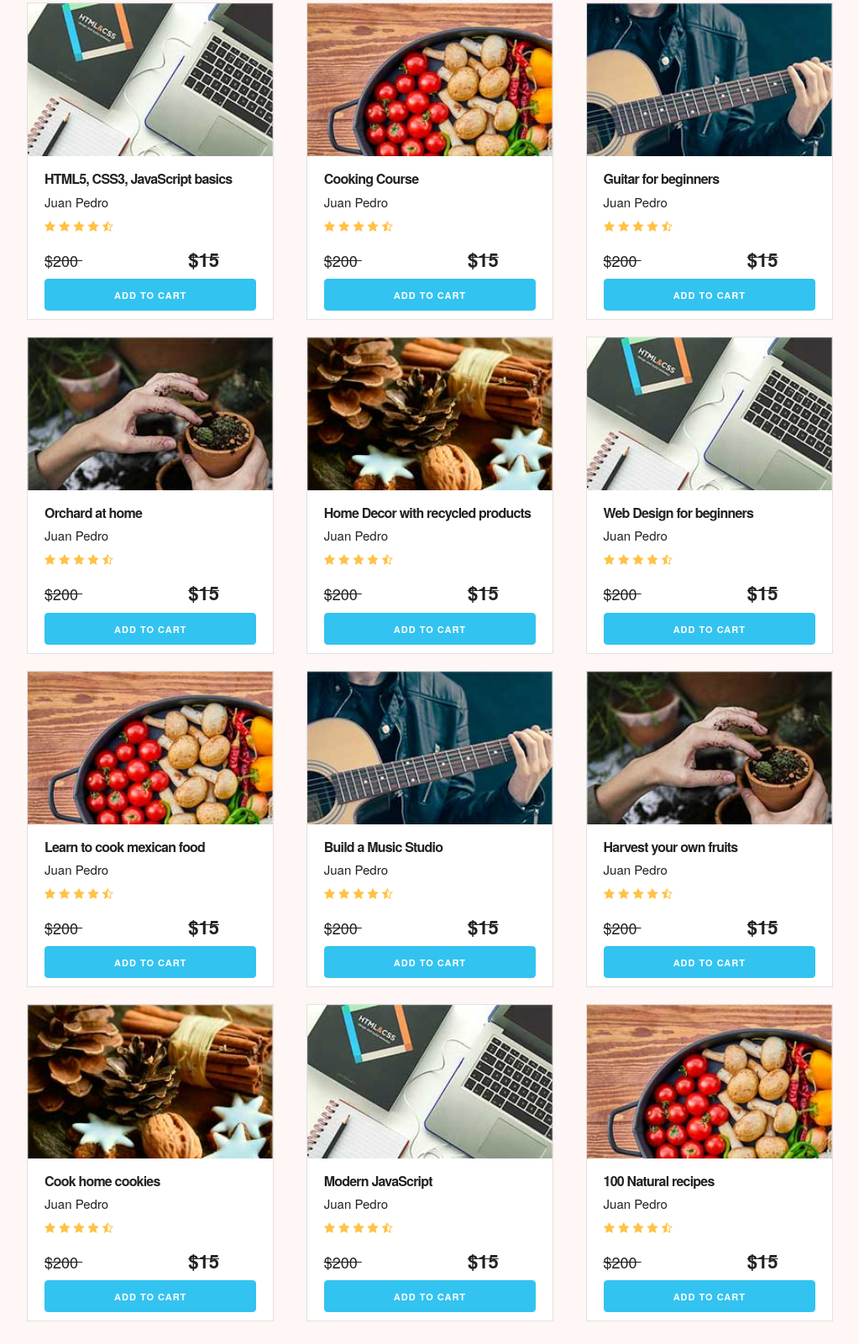
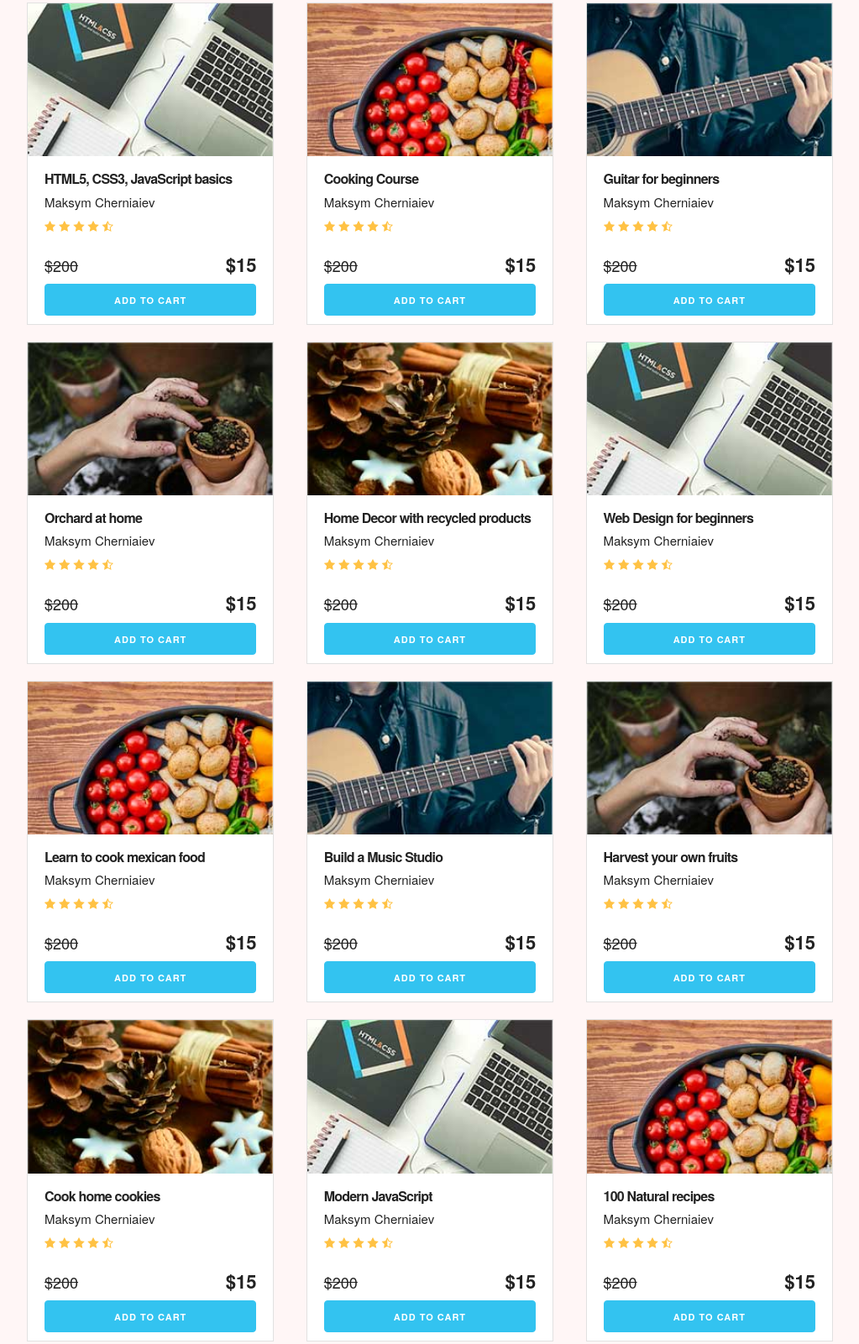
Before and after one commit to Maksym-Cherniaiev/Shoping-Cart-Local-Storage, a plain HTML site: page index.html in a window 1280 px wide. Shown: the part 634-2235 px from the top of the page at 84% size, without its empty margins (128-1151 px from the left). Drawn offline with Linux system fonts and the light colour scheme.

Commit message:
add to cart reature added, changed price styles

```diff
--- a/index.html
+++ b/index.html
@@ -96,9 +96,12 @@
                         <img src="images/course1.jpg" class="course-image u-full-width">
                         <div class="info-card">
                             <h4>HTML5, CSS3, JavaScript basics</h4>
-                            <p>Juan Pedro</p>
+                            <p>Maksym Cherniaiev</p>
                             <img src="images/stars.png">
-                            <p class="price">$200  <span class="u-pull-right ">$15</span></p>
+                            <div class="price-info">
+                                <span class="price">$200</span>
+                                <span class="current-price">$15</span>
+                            </div>
                             <a href="#" class="u-full-width button-primary button input add-to-cart" data-id="1">Add to Cart</a>
                         </div>
                     </div> <!--.card-->
@@ -108,9 +111,12 @@
                         <img src="images/course2.jpg" class="course-image u-full-width">
                         <div class="info-card">
                             <h4>Cooking Course</h4>
-                            <p>Juan Pedro</p>
+                            <p>Maksym Cherniaiev</p>
                             <img src="images/stars.png">
-                            <p class="price">$200  <span class="u-pull-right ">$15</span></p>
+                            <div class="price-info">
+                                <span class="price">$200</span>
+                                <span class="current-price">$15</span>
+                            </div>
                             <a href="#" class="u-full-width button-primary button input add-to-cart" data-id="2">Add to Cart</a>
                         </div>
                     </div>
@@ -120,9 +126,12 @@
                         <img src="images/course3.jpg" class="course-image u-full-width">
                         <div class="info-card">
                             <h4>Guitar for beginners</h4>
-                            <p>Juan Pedro</p>
+                            <p>Maksym Cherniaiev</p>
                             <img src="images/stars.png">
-                            <p class="price">$200  <span class="u-pull-right ">$15</span></p>
+                            <div class="price-info">
+                                <span class="price">$200</span>
+                                <span class="current-price">$15</span>
+                            </div>
                             <a href="#" class="u-full-width button-primary button input add-to-cart" data-id="3">Add to Cart</a>
                         </div>
                     </div> <!--.card-->
@@ -134,9 +143,12 @@
                         <img src="images/course4.jpg" class="course-image u-full-width">
                         <div class="info-card">
                             <h4>Orchard at home</h4>
-                            <p>Juan Pedro</p>
+                            <p>Maksym Cherniaiev</p>
                             <img src="images/stars.png">
-                            <p class="price">$200  <span class="u-pull-right ">$15</span></p>
+                            <div class="price-info">
+                                <span class="price">$200</span>
+                                <span class="current-price">$15</span>
+                            </div>
                             <a href="#" class="u-full-width button-primary button input add-to-cart" data-id="4">Add to Cart</a>
                         </div>
                     </div> <!--.card-->
@@ -146,9 +158,12 @@
                         <img src="images/course5.jpg" class="course-image u-full-width">
                         <div class="info-card">
                             <h4>Home Decor with recycled products</h4>
-                            <p>Juan Pedro</p>
+                            <p>Maksym Cherniaiev</p>
                             <img src="images/stars.png">
-                            <p class="price">$200  <span class="u-pull-right ">$15</span></p>
+                            <div class="price-info">
+                                <span class="price">$200</span>
+                                <span class="current-price">$15</span>
+                            </div>
                             <a href="#" class="u-full-width button-primary button input add-to-cart" data-id="5">Add to Cart</a>
                         </div>
                     </div> <!--.card-->
@@ -158,9 +173,12 @@
                         <img src="images/course1.jpg" class="course-image u-full-width">
                         <div class="info-card">
                             <h4>Web Design for beginners</h4>
-                            <p>Juan Pedro</p>
+                            <p>Maksym Cherniaiev</p>
                             <img src="images/stars.png">
-                            <p class="price">$200  <span class="u-pull-right ">$15</span></p>
+                            <div class="price-info">
+                                <span class="price">$200</span>
+                                <span class="current-price">$15</span>
+                            </div>
                             <a href="#" class="u-full-width button-primary button input add-to-cart" data-id="6">Add to Cart</a>
                         </div>
                     </div> <!--.card-->
@@ -172,9 +190,12 @@
                         <img src="images/course2.jpg" class="course-image u-full-width">
                         <div class="info-card">
                             <h4>Learn to cook mexican food</h4>
-                            <p>Juan Pedro</p>
+                            <p>Maksym Cherniaiev</p>
                             <img src="images/stars.png">
-                            <p class="price">$200  <span class="u-pull-right ">$15</span></p>
+                            <div class="price-info">
+                                <span class="price">$200</span>
+                                <span class="current-price">$15</span>
+                            </div>
                             <a href="#" class="u-full-width button-primary button input add-to-cart" data-id="7">Add to Cart</a>
                         </div>
                     </div> <!--.card-->
@@ -184,9 +205,12 @@
                         <img src="images/course3.jpg" class="course-image u-full-width">
                         <div class="info-card">
                             <h4>Build a Music Studio</h4>
-                            <p>Juan Pedro</p>
+                            <p>Maksym Cherniaiev</p>
                             <img src="images/stars.png">
-                            <p class="price">$200  <span class="u-pull-right ">$15</span></p>
+                            <div class="price-info">
+                                <span class="price">$200</span>
+                                <span class="current-price">$15</span>
+                            </div>
                             <a href="#" class="u-full-width button-primary button input add-to-cart" data-id="8">Add to Cart</a>
                         </div>
                     </div> <!--.card-->
@@ -196,9 +220,12 @@
                         <img src="images/course4.jpg" class="course-image u-full-width">
                         <div class="info-card">
                             <h4>Harvest your own fruits</h4>
-                            <p>Juan Pedro</p>
+                            <p>Maksym Cherniaiev</p>
                             <img src="images/stars.png">
-                            <p class="price">$200  <span class="u-pull-right ">$15</span></p>
+                            <div class="price-info">
+                                <span class="price">$200</span>
+                                <span class="current-price">$15</span>
+                            </div>
                             <a href="#" class="u-full-width button-primary button input add-to-cart" data-id="9">Add to Cart</a>
                         </div>
                     </div> <!--.card-->
@@ -210,9 +237,12 @@
                         <img src="images/course5.jpg" class="course-image u-full-width">
                         <div class="info-card">
                             <h4>Cook home cookies</h4>
-                            <p>Juan Pedro</p>
+                            <p>Maksym Cherniaiev</p>
                             <img src="images/stars.png">
-                            <p class="price">$200  <span class="u-pull-right ">$15</span></p>
+                            <div class="price-info">
+                                <span class="price">$200</span>
+                                <span class="current-price">$15</span>
+                            </div>
                             <a href="#" class="u-full-width button-primary button input add-to-cart" data-id="10">Add to Cart</a>
                         </div>
                     </div> <!--.card-->
@@ -222,9 +252,12 @@
                         <img src="images/course1.jpg" class="course-image u-full-width">
                         <div class="info-card">
                             <h4>Modern JavaScript</h4>
-                            <p>Juan Pedro</p>
+                            <p>Maksym Cherniaiev</p>
                             <img src="images/stars.png">
-                            <p class="price">$200  <span class="u-pull-right ">$15</span></p>
+                            <div class="price-info">
+                                <span class="price">$200</span>
+                                <span class="current-price">$15</span>
+                            </div>
                             <a href="#" class="u-full-width button-primary button input add-to-cart" data-id="11">Add to Cart</a>
                         </div>
                     </div> <!--.card-->
@@ -234,9 +267,12 @@
                         <img src="images/course2.jpg" class="course-image u-full-width">
                         <div class="info-card">
                             <h4>100 Natural recipes</h4>
-                            <p>Juan Pedro</p>
+                            <p>Maksym Cherniaiev</p>
                             <img src="images/stars.png">
-                            <p class="price">$200  <span class="u-pull-right ">$15</span></p>
+                            <div class="price-info">
+                                <span class="price">$200</span>
+                                <span class="current-price">$15</span>
+                            </div>
                             <a href="#" class="u-full-width button-primary button input add-to-cart" data-id="12">Add to Cart</a>
                         </div>
                     </div> <!--.card-->
--- a/style/custom.css
+++ b/style/custom.css
@@ -12,6 +12,13 @@ header {
     padding: 20px 0 0 0;
     background: white;
     text-align: center;
+}
+.price-info {
+    font-size: 18px;
+    margin: 10px 0 5px 0;
+    display: flex;
+    align-items: baseline;
+    justify-content: space-evenly;
 }
 @media (min-width: 750px) {
     header {
@@ -61,7 +68,6 @@ ul {
 .submenu {
     position: relative;
 }
-
 .submenu #shopping-cart{
     display: none;
 }
@@ -169,7 +175,18 @@ ul {
         width: 30%;
     }
     .u-pull-right {
-        margin-left: 50%; }
+        margin-left: 50%;
+    }
+    .price-info {
+        justify-content: space-between;
+    }
+}
+.current-price {
+    font-weight: 700;
+    font-size: 22px;
+}
+.card div .price .u-pull-right {
+    text-decoration: none;
 }
 .info-card  {
     padding: 10px 20px;
```
Also changed, not shown: js/app.js (+36 -4 lines).
